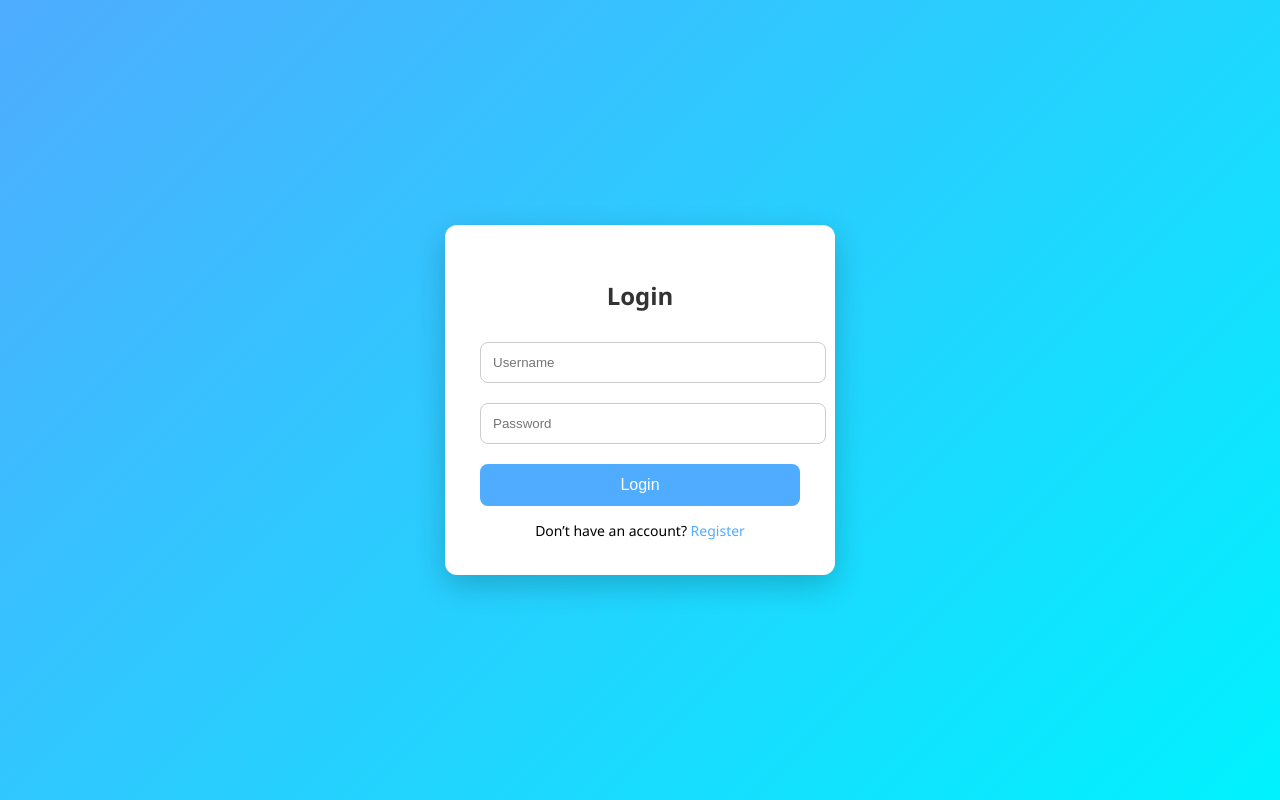
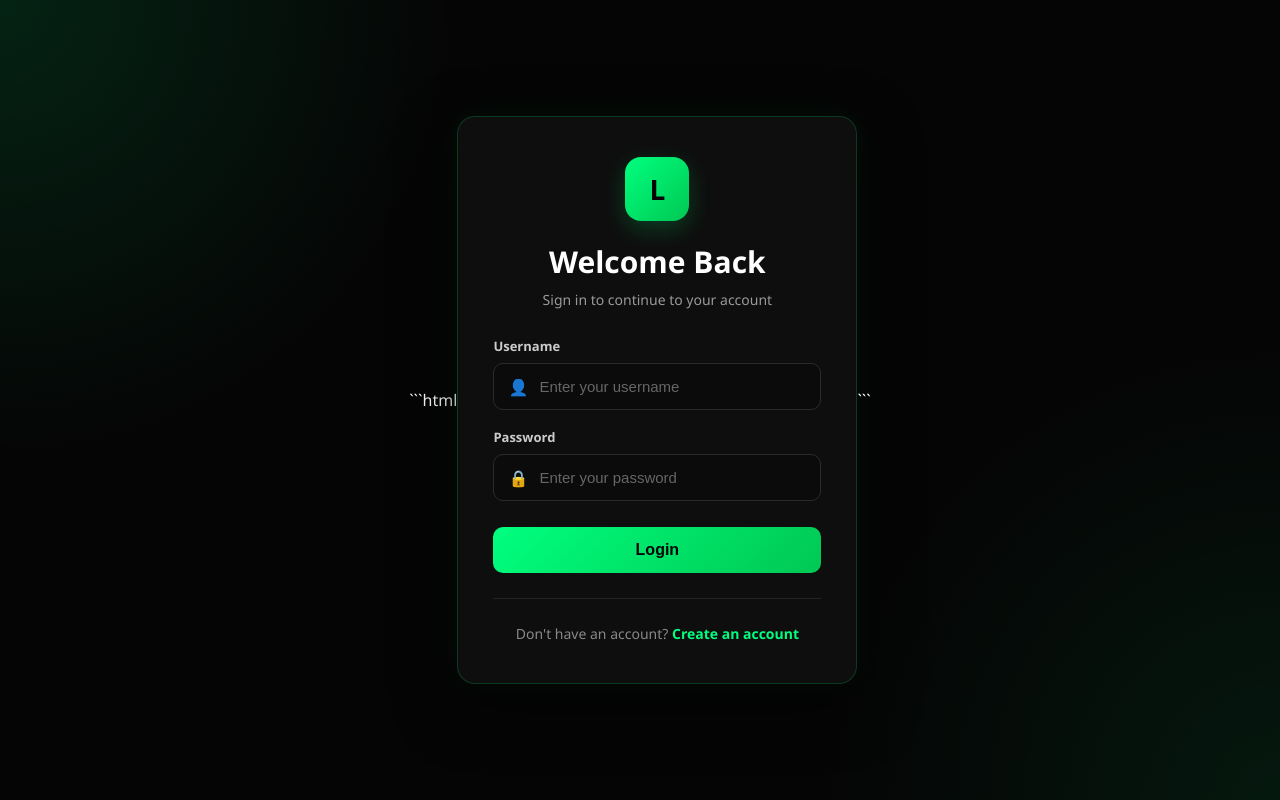
Before and after one commit to piyushsurve/MovieRecommendation, a Django app: template templates/login.html in a window 1280 px wide. Run offline with Django 3.2, Linux system fonts and the light colour scheme; the template is opened without the code that fills it, so the values that code supplies are empty.

Commit message:
Update login.html
Login UI has been changed

````diff
--- a/templates/login.html
+++ b/templates/login.html
@@ -1,83 +1,193 @@
+```html
 <!DOCTYPE html>
 <html lang="en">
 <head>
     <meta charset="UTF-8">
+    <meta name="viewport" content="width=device-width, initial-scale=1.0">
     <title>Login</title>
 
     <style>
+        * {
+            margin: 0;
+            padding: 0;
+            box-sizing: border-box;
+        }
+
         body {
-      margin: 0;
-      font-family: 'Segoe UI', sans-serif;
-      background: linear-gradient(135deg, #4facfe, #00f2fe);
-      height: 100vh;
+            min-height: 100vh;
+            font-family: "Segoe UI", Arial, sans-serif;
+            background:
+                radial-gradient(circle at top left, rgba(0, 255, 127, 0.12), transparent 30%),
+                radial-gradient(circle at bottom right, rgba(0, 255, 127, 0.08), transparent 30%),
+                #050505;
             display: flex;
             justify-content: center;
             align-items: center;
+            padding: 20px;
+            color: #ffffff;
         }
 
         .card {
-      background: #fff;
-      padding: 35px;
-      border-radius: 12px;
-      width: 320px;
-      box-shadow: 0 10px 30px rgba(0,0,0,0.2);
+            width: 100%;
+            max-width: 400px;
+            padding: 40px 35px;
+            background: rgba(15, 15, 15, 0.95);
+            border: 1px solid rgba(0, 255, 127, 0.18);
+            border-radius: 18px;
+            box-shadow:
+                0 20px 60px rgba(0, 0, 0, 0.55),
+                0 0 30px rgba(0, 255, 127, 0.06);
             text-align: center;
         }
 
+        .logo {
+            width: 64px;
+            height: 64px;
+            margin: 0 auto 20px;
+            display: flex;
+            justify-content: center;
+            align-items: center;
+            border-radius: 16px;
+            background: linear-gradient(135deg, #00ff7f, #00c853);
+            color: #050505;
+            font-size: 28px;
+            font-weight: 800;
+            box-shadow: 0 8px 25px rgba(0, 255, 127, 0.2);
+        }
+
         h2 {
-      margin-bottom: 20px;
-      color: #333;
+            margin-bottom: 8px;
+            font-size: 30px;
+            font-weight: 700;
+            color: #ffffff;
+        }
+
+        .subtitle {
+            margin-bottom: 28px;
+            color: #999999;
+            font-size: 14px;
+        }
+
+        .input-group {
+            text-align: left;
+            margin-bottom: 18px;
+        }
+
+        .input-group label {
+            display: block;
+            margin-bottom: 8px;
+            font-size: 13px;
+            font-weight: 600;
+            color: #cccccc;
+        }
+
+        .input-wrapper {
+            position: relative;
+        }
+
+        .input-wrapper span {
+            position: absolute;
+            top: 50%;
+            left: 15px;
+            transform: translateY(-50%);
+            font-size: 16px;
+            color: #00ff7f;
+            pointer-events: none;
         }
 
         input {
             width: 100%;
-      padding: 12px;
-      margin: 10px 0;
-      border: 1px solid #ccc;
-      border-radius: 8px;
-      transition: 0.3s;
+            padding: 14px 15px 14px 45px;
+            background: #0b0b0b;
+            border: 1px solid #2b2b2b;
+            border-radius: 10px;
+            outline: none;
+            color: #ffffff;
+            font-size: 15px;
+            transition: all 0.25s ease;
+        }
+
+        input::placeholder {
+            color: #666666;
+        }
+
+        input:hover {
+            border-color: #3a3a3a;
         }
 
         input:focus {
-      border-color: #4facfe;
-      outline: none;
+            border-color: #00ff7f;
+            background: #101010;
+            box-shadow: 0 0 0 3px rgba(0, 255, 127, 0.1);
         }
 
         button {
             width: 100%;
-      padding: 12px;
-      margin-top: 10px;
-      background: #4facfe;
+            padding: 14px;
+            margin-top: 8px;
             border: none;
-      color: white;
+            border-radius: 10px;
+            background: linear-gradient(135deg, #00ff7f, #00c853);
+            color: #050505;
             font-size: 16px;
-      border-radius: 8px;
+            font-weight: 700;
             cursor: pointer;
-      transition: 0.3s;
+            transition: all 0.25s ease;
         }
 
         button:hover {
-      background: #3a8be0;
+            transform: translateY(-2px);
+            box-shadow: 0 10px 25px rgba(0, 255, 127, 0.2);
+        }
+
+        button:active {
+            transform: translateY(0);
         }
 
         .error {
-      color: red;
-      margin-top: 10px;
+            margin-top: 18px;
+            padding: 11px 14px;
+            background: rgba(255, 60, 60, 0.08);
+            border: 1px solid rgba(255, 60, 60, 0.25);
+            border-radius: 8px;
+            color: #ff6b6b;
             font-size: 14px;
         }
 
         .link {
-      margin-top: 15px;
+            margin-top: 25px;
+            color: #888888;
             font-size: 14px;
         }
 
         .link a {
-      color: #4facfe;
+            color: #00ff7f;
+            font-weight: 600;
             text-decoration: none;
+            transition: color 0.2s ease;
         }
 
         .link a:hover {
+            color: #66ffad;
             text-decoration: underline;
+        }
+
+        .divider {
+            width: 100%;
+            height: 1px;
+            background: #222222;
+            margin: 25px 0 0;
+        }
+
+        @media (max-width: 480px) {
+            .card {
+                padding: 32px 22px;
+                border-radius: 15px;
+            }
+
+            h2 {
+                font-size: 26px;
+            }
         }
     </style>
 </head>
@@ -85,24 +195,67 @@
 <body>
 
     <div class="card">
-  <h2>Login</h2>
+
+        <div class="logo">L</div>
+
+        <h2>Welcome Back</h2>
+        <p class="subtitle">Sign in to continue to your account</p>
 
         <form method="POST">
             {% csrf_token %}
-    <input type="text" name="username" placeholder="Username" required>
-    <input type="password" name="password" placeholder="Password" required>
 
-    <button type="submit">Login</button>
+            <div class="input-group">
+                <label for="username">Username</label>
+
+                <div class="input-wrapper">
+                    <span>👤</span>
+                    <input
+                        type="text"
+                        id="username"
+                        name="username"
+                        placeholder="Enter your username"
+                        autocomplete="username"
+                        required
+                    >
+                </div>
+            </div>
+
+            <div class="input-group">
+                <label for="password">Password</label>
+
+                <div class="input-wrapper">
+                    <span>🔒</span>
+                    <input
+                        type="password"
+                        id="password"
+                        name="password"
+                        placeholder="Enter your password"
+                        autocomplete="current-password"
+                        required
+                    >
+                </div>
+            </div>
+
+            <button type="submit">
+                Login
+            </button>
         </form>
 
         {% if error %}
-    <div class="error">{{ error }}</div>
+            <div class="error">
+                {{ error }}
+            </div>
         {% endif %}
 
+        <div class="divider"></div>
+
         <div class="link">
-    Don’t have an account? <a href="{% url 'register' %}">Register</a>
+            Don't have an account?
+            <a href="{% url 'register' %}">Create an account</a>
         </div>
+
     </div>
 
 </body>
 </html>
+```
````
Lines whose indentation alone changed are shown as unchanged.
